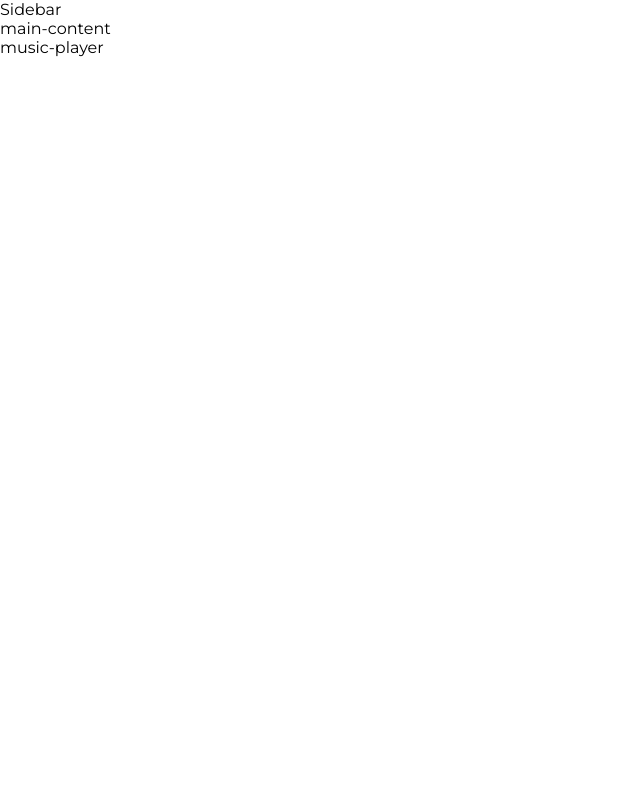
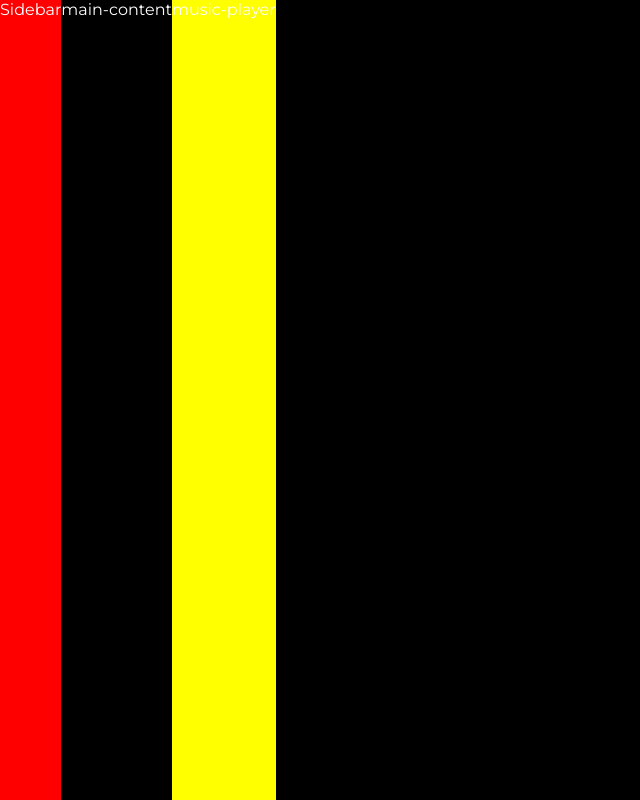
Before and after one commit to reocodes-51/mini-assignment, a plain HTML site: page index.html in a window 1280 px wide. Shown: the whole page, without its empty margins (0-640 px from the left). Drawn offline with Linux system fonts and the light colour scheme.

Commit message:
created sidebar , main content , music player section

```diff
--- a/style.css
+++ b/style.css
@@ -1,6 +1,26 @@
-* {
+body {
     margin: 0;
     padding: 0;
     box-sizing: border-box;
     font-family: "Montserrat", sans-serif;
+    background-color: #000;
+    color: #fff;
+    overflow: hidden;
 }
+
+.main {
+    display : flex ;
+    height: 100vh;
+}
+
+.sidebar {
+    background-color: red;
+}
+
+.main_content {
+    background-color: blue ;
+}
+
+.music-player {
+    background-color: yellow;
+}
```
